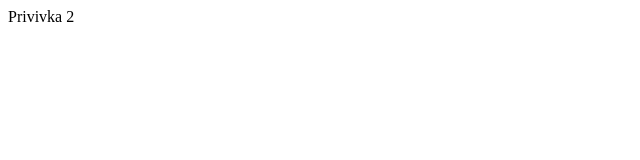
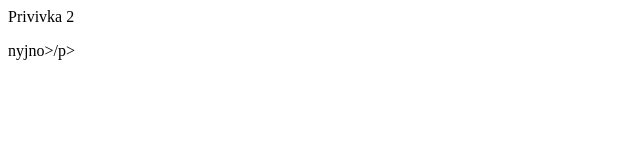
Before and after one commit to Gonzik88/new-project, a plain HTML site: page index.html in a window 1280 px wide. Shown: the full height of the page, 0-640 px from the left. Drawn offline with Linux system fonts and the light colour scheme.

Commit message:
Second commit/otmmenit

```diff
--- a/index.html
+++ b/index.html
@@ -1 +1,2 @@
 <h>Privivka 2</h>
+<p>nyjno>/p>
```
Also changed, not shown: test.txt.
